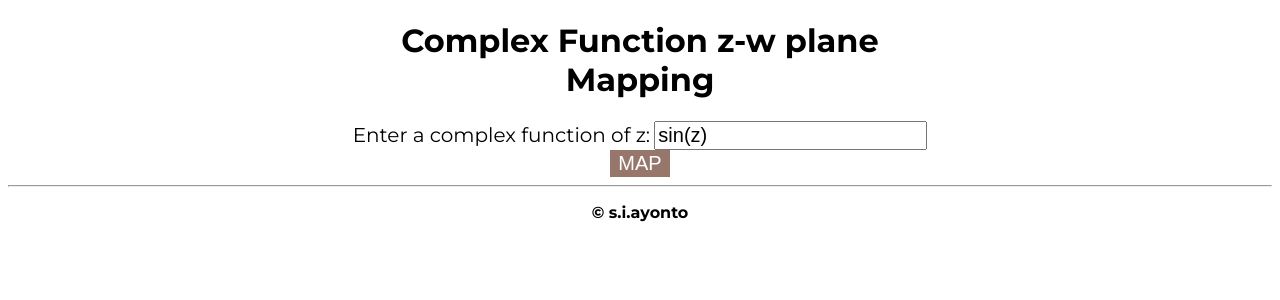
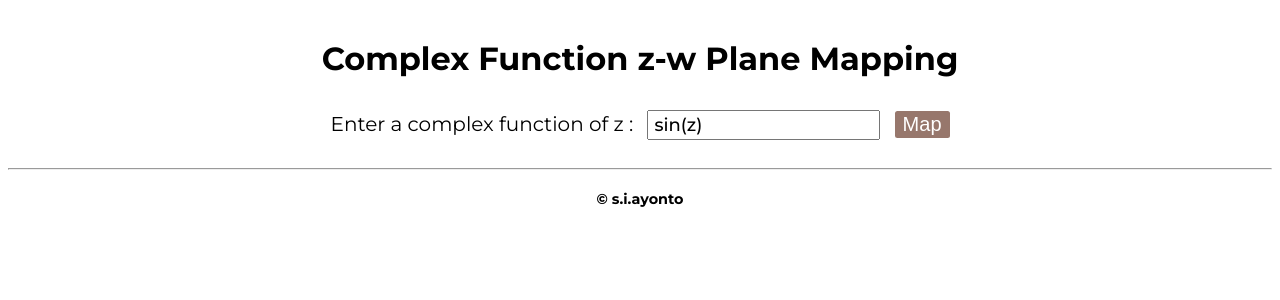
Before and after one commit to Ayonto/complex-map, a Flask app: template templates/index.html in a window 1280 px wide. Shown: the top 300 px of the page. Run offline with Flask 3, Linux system fonts and the light colour scheme; the template is opened without the code that fills it, so the values that code supplies are empty; some web fonts are replaced.

Commit message:
plot view width fixed

```diff
--- a/static/style.css
+++ b/static/style.css
@@ -1,42 +1,79 @@
+
 body {
     font-family: "Montserrat", sans-serif;
     text-align: center;
-}
-.container {
-    width: 50%;
-    margin: auto;
+    overflow-x: hidden;
 }
 
+.container {
+    width: 80%;
+    max-width: 700px;
+    margin: 0 auto;
+    padding: 10px;
+    align-content: center;
+}
+
+/* .input-field, .function-label, .plot-btn {
+    font-size: 1em;
+} */
+
 .input-field {
-    font-size: 20px;
+    font-size: 18px;
+    font-family: "Montserrat", sans-serif;
+    font-weight: 500;
+    margin-top: 10px;
+    margin-bottom: 10px;
+
+    padding-left: 5px;
+    padding-right: 5px;
+    padding-top: 2px;
+    padding-bottom: 2px;
 }
 
 .function-label {
     font-size: 20px;
+    margin: 10px;
 }
+
 
 .plot-btn {
     font-size: 20px;
     padding: 2px;
     padding-left: 8px;
     padding-right: 8px;
+
+    margin: 10px;
     border: none;
     background-color: #97776c;
     color: white;
+
+    border-radius: 2.5px;
+}
+
+.plot img {
+    max-width: 100%;
+    height: auto;
+    margin: 0 auto;
+}
+
+
+.error-message {
+    color: red;
+    font-weight: bold;
+    padding: 10px;
+    background-color: #ffd5d5;
+    border-radius: 5px;
+    margin: 10px auto;
+    max-width: 80%;
+}
+
+
+.cpright {
+    font-weight: bold;
+    margin-top: 20px;
+    font-size: 0.9em;
 }
 
 button:hover {
     background-color: gray;
 }
-
-.plot {
-    margin-top: 20px;
-}
-.error-message {
-    color: red;
-    font-weight: bold;
-}
-
-.cpright {
-    font-weight: bold;
-}
--- a/templates/index.html
+++ b/templates/index.html
@@ -3,8 +3,9 @@
 <head>
     <meta charset="UTF-8">
     <meta name="viewport" content="width=device-width, initial-scale=1.0">
+    <!-- <meta name="viewport" content="width=1024"> -->
     <title>Complex Function Mapping</title>
-    <link rel="stylesheet" href="/static/style.css?v=1.0.0">
+    <link rel="stylesheet" href="/static/style.css?v=1.3.0">
 
     <link rel="preconnect" href="https://fonts.googleapis.com">
     <link rel="preconnect" href="https://fonts.gstatic.com" crossorigin>
@@ -12,9 +13,9 @@
 </head>
 <body>
     <div class="container">
-        <h1>Complex Function z-w plane Mapping</h1>
+        <h1>Complex Function z-w Plane Mapping</h1>
         <form method="post">
-            <label class="function-label"for="function_input">Enter a complex function of z:</label>
+            <label class="function-label"for="function_input">Enter a complex function of z :</label>
             <input
                 type="text"
                 class = "input-field"
@@ -23,7 +24,7 @@
                 placeholder="e.g., sin(z) , z^2, exp(z)"
                 value="{{ function_str | default('sin(z)') }}"
                 required>
-            <button class = "plot-btn" type="submit">MAP</button>
+            <button class = "plot-btn" type="submit">Map</button>
         </form>
     </div>
 
```
